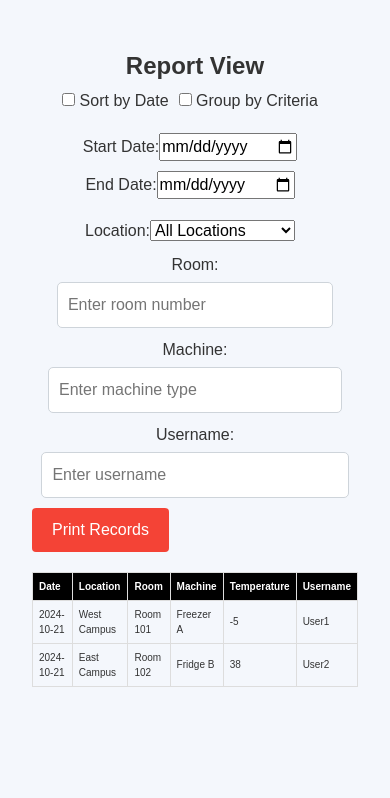
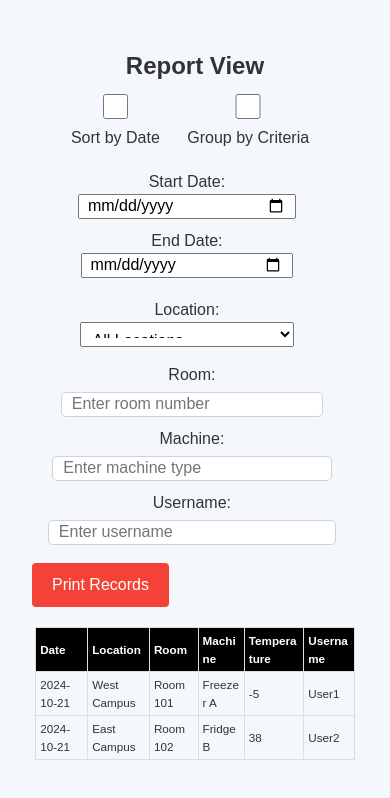
Before and after one commit to vcentials/vcentials_web, a React (Vite) app: page /report in a window 390 px wide. Shown: the top 798 px of the page. Built offline with nearby package versions, Linux system fonts and the light colour scheme; no server answers; sample sign-in values are in the browser's storage.

Commit message:
Fixed mobile responsiveness
Fixed mobile responsiveness

```diff
--- a/src/Home/Home.css
+++ b/src/Home/Home.css
@@ -8,17 +8,19 @@
 .splitLayout {
     display: flex;
     gap: 20px;
-    flex-wrap: wrap; /* Ensures the layout wraps on smaller screens */
+    flex-wrap: wrap;
+    margin-top: 20px;
 }
 
 .gridWrapper {
     flex: 1;
-    overflow-x: auto; /* Allows horizontal scrolling if content overflows */
+    overflow-x: auto;
 }
 
 .recordGrid {
     width: 100%;
     border-collapse: collapse;
+    margin-top: 20px;
     margin-bottom: 20px;
 }
 
@@ -143,101 +145,151 @@ button:disabled {
     color: white;
 }
 
-/* Button container to ensure proper spacing */
+/* Add button positioning styles */
 .buttonContainer {
     display: flex;
-    justify-content: space-between; /* Evenly space the buttons */
-    gap: 10px; /* Optional: space between buttons */
-    margin-top: 15px; /* Space above the button group */
+    flex-direction: column;
+    align-items: flex-end;
+    gap: 10px;
+    margin-top: 10px;
 }
 
-.buttonContainer button {
-    flex: 1; /* Ensure all buttons have the same width */
-    padding: 10px; /* Add padding for a better click area */
-    font-size: 16px; /* Adjust font size for readability */
-    border: 1px solid #ccc;
-    border-radius: 5px;
-    cursor: pointer;
+.clearButton {
+    margin-bottom: 10px;
 }
 
-.buttonContainer button:hover {
-    background-color: #f0f0f0; /* Hover effect for better user experience */
+.generateReportButton {
+    margin-top: 0;
+    align-self: flex-end;
 }
 
-/* Mobile View - Adjust buttons for smaller screens */
-@media (max-width: 768px) {
-    .splitLayout {
-        flex-direction: column; /* Stack the elements vertically */
-        gap: 10px; /* Reduce space between elements */
+.reportContainer {
+    display: flex;
+    flex-direction: column;
+    margin-left: auto;
+    padding: 20px;
 }
 
-    .formLayout {
-        grid-template-columns: 1fr; /* Stack form inputs in one column */
+/* Add mobile responsiveness */
+@media screen and (max-width: 768px) {
+  .homePageView {
+    padding: 1vw;
+    width: 100%;
+    max-width: 100vw;
+    overflow-x: hidden;
   }
 
-    .buttonLayout {
-        flex-direction: column; /* Stack buttons vertically */
-        align-items: center; /* Center align buttons when stacked */
+  .splitLayout {
+    flex-direction: column;
+    width: 98%;
+    margin: 0 auto;
+    overflow-x: hidden;
+  }
+
+  .gridWrapper {
+    overflow-x: auto;
+    width: 95%;
+    max-width: 95vw;
   }
 
   .buttonContainer {
-        flex-direction: column; /* Stack buttons vertically on smaller screens */
-        align-items: center; /* Center align buttons when stacked */
+    width: 98%;
+    align-items: center;
+    margin: 1vw auto;
   }
 
-    .buttonContainer button {
-        width: 100%; /* Make buttons take up the full width on mobile */
+  .clearButton,
+  .generateReportButton {
+    width: 98%;
+    margin: 1vw 0;
+    padding: 2vw;
+    font-size: 3.5vw;
   }
 
-    .recordGrid th, .recordGrid td {
-        padding: 8px; /* Reduced padding for smaller screens */
+  .reportContainer {
+    width: 98%;
+    margin: 0 auto;
+    padding: 1vw;
   }
 
   .recordGrid {
-        font-size: 12px; /* Adjust font size for better readability on mobile */
+    width: 98%;
+    font-size: 3vw;
+    margin: 0 auto;
   }
 
-    .editorLayout {
-        padding: 15px; /* Reduce padding in editor layout on mobile */
+  .recordGrid th,
+  .recordGrid td {
+    padding: 1vw;
+    word-break: break-word;
+    max-width: none;
   }
 
-    button {
-        font-size: 12px; /* Adjust button font size for mobile */
-        padding: 8px 12px; /* Adjust button size for mobile */
+  .controls {
+    width: 98%;
+    margin: 0 auto;
+    padding: 5px;
   }
 
-    .gridWrapper {
-        overflow-x: auto; /* Enable horizontal scrolling for the table */
+  .date-picker,
+  .location-picker,
+  .room-picker,
+  .machine-picker,
+  .username-picker {
+    width: 98%;
+    margin: 1vw 0;
+  }
+
+  input,
+  select {
+    width: 98%;
+    padding: 2vw;
+    font-size: 3.5vw;
+    box-sizing: border-box;
+    max-width: 95%;
+    height: 25px;
+  }
+
+  .inputField {
+    width: 98%;
+    margin: 1vw 0;
   }
 }
 
-@media (max-width: 480px) {
-    .buttonContainer button {
-        font-size: 12px; /* Smaller font size for very small screens */
-        padding: 8px 12px; /* Adjust padding for smaller screens */
+.report-button-container {
+  display: flex;
+  justify-content: flex-end;
+  margin-top: 20px;
+  padding-right: 20px;
 }
 
-    .recordGrid th, .recordGrid td {
-        font-size: 10px; /* Smaller font size for table on small screens */
-        padding: 6px; /* Adjust padding to make it more compact */
+.reportSection {
+  flex: 0 0 300px; /* Fixed width */
+  margin-left: auto; /* Push to right */
+  padding: 20px;
 }
 
-    .splitLayout {
-        gap: 5px; /* Reduce the gap even further for very small screens */
+/* User input area styles */
+.userInputArea {
+    padding: 20px;
+    background-color: #f5f5f5;
+    border-radius: 4px;
+    margin-bottom: 20px;
 }
 
-    .editorLayout {
-        padding: 10px; /* Further reduce padding for small screens */
-    }
+.inputField {
+    margin-bottom: 15px;
 }
 
-
-.confirmDialog button:first-child {
-    background-color: #4caf50;
-    color: white;
+.inputField label {
+    display: block;
+    margin-bottom: 5px;
+    font-weight: bold;
 }
 
-.confirmDialog button:last-child {
-    background-color: #f44336;
-    color: white;
+.inputField input {
+    width: 100%;
+    padding: 8px;
+    border: 1px solid #ddd;
+    border-radius: 4px;
 }
```
Lines whose indentation alone changed are shown as unchanged.
